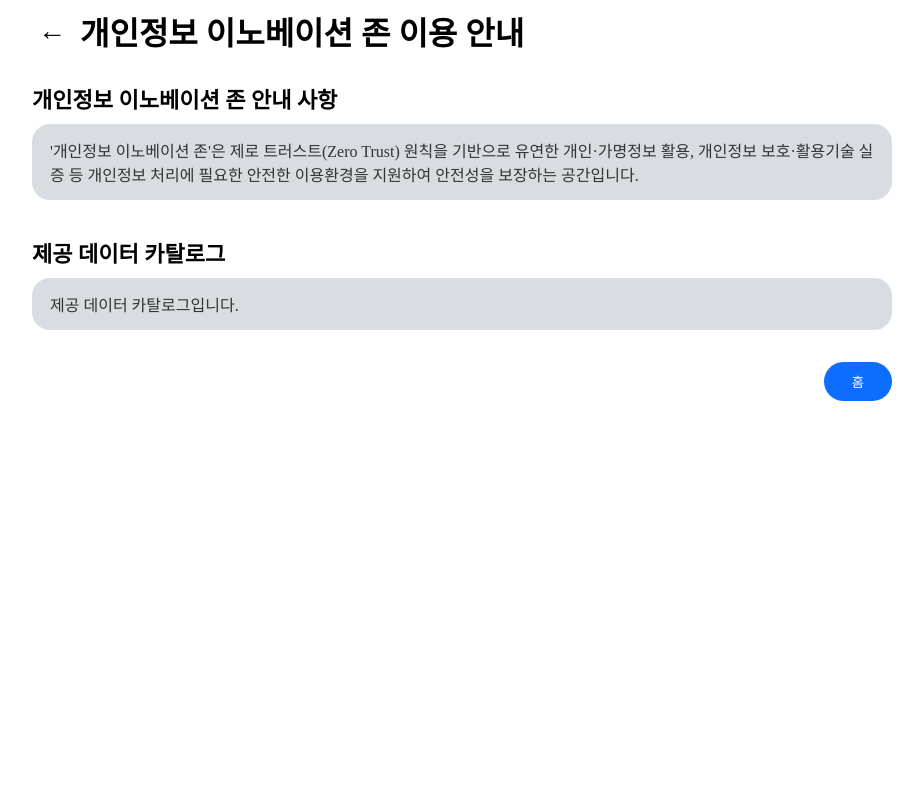
After one commit to projectPBLteam/PBL, a Django app: template PBL/PISafeZone/templates/info_hub.html in a window 1280 px wide. The commit adds this page. Shown: the whole page, without its empty margins (178-1101 px from the left). Run offline with Django 5.2, Linux system fonts and the light colour scheme; the template is opened without the code that fills it, so the values that code supplies are empty.

Commit message:
이용 안내 & 페이지 리다이렉트

```diff
--- /dev/null
+++ b/PBL/PISafeZone/templates/info_hub.html
@@ -0,0 +1,32 @@
+<!DOCTYPE>
+<html>
+    <head>
+        <meta charset=""UTF-8>
+        <title>이용 안내</title>
+    </head>
+    <body>
+        <div style="max-width:860px;margin:0 auto;">
+            <div style="display:flex; align-items:center; gap:8px; margin-bottom:16px;">
+                <button type="button" onclick="history.back()" style="background:none;border:none;font-size:28px;cursor:pointer;">←</button>
+                <h1 style="margin:0;">개인정보 이노베이션 존 이용 안내</h1>
+            </div>
+
+            <div style="font-size:22px; font-weight:700; margin:28px 0 10px;">개인정보 이노베이션 존 안내 사항</div>
+            <div style="background:#d9dde2; border-radius:18px; padding:14px 18px; color:#333;">
+                '개인정보 이노베이션 존'은 제로 트러스트(Zero Trust) 원칙을 기반으로 유연한 개인·가명정보 활용, 개인정보 보호·활용기술 실증 등 개인정보 처리에 필요한 안전한 이용환경을 지원하여 안전성을 보장하는 공간입니다.
+
+            </div>
+
+            <div style="height:28px;"></div>
+
+            <div style="font-size:22px; font-weight:700; margin:8px 0 10px;">제공 데이터 카탈로그</div>
+            <div style="background:#d9dde2; border-radius:18px; padding:14px 18px; color:#333;">
+                제공 데이터 카탈로그입니다.
+            </div>
+
+            <div style="margin-top:32px; text-align:right;">
+                <button type="button" onclick="location.href='/PISafeZone/'" style="background:#0d6efd;color:#fff;border:none;border-radius:24px;padding:10px 28px;cursor:pointer;">홈</button>
+            </div>
+        </div>
+    </body>
+</html>
--- a/PBL/PISafeZone/urls.py
+++ b/PBL/PISafeZone/urls.py
@@ -6,6 +6,7 @@ urlpatterns = [
     path("fileupload/", views.upload_view),
     path("dataupload/", views.dataUpload),
     path("dataupload/page2", views.dataUploadNext, name='dataUploadNext'),
+    path("info/", views.info_hub, name='info_hub'),
     path("datause", views.datause),
     path("datause/page2", views.datause2),
     path("datause/page3", views.datause3),
```
Also changed, not shown: PBL/PISafeZone/templates/main.html (+5 -2 lines), PBL/PISafeZone/views.py (+7 -2 lines).
